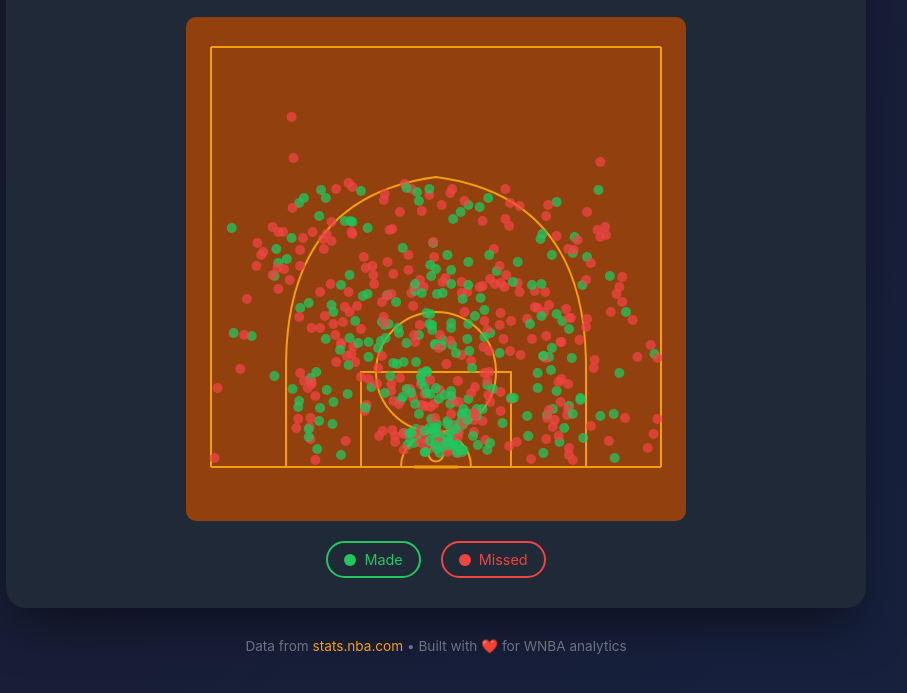
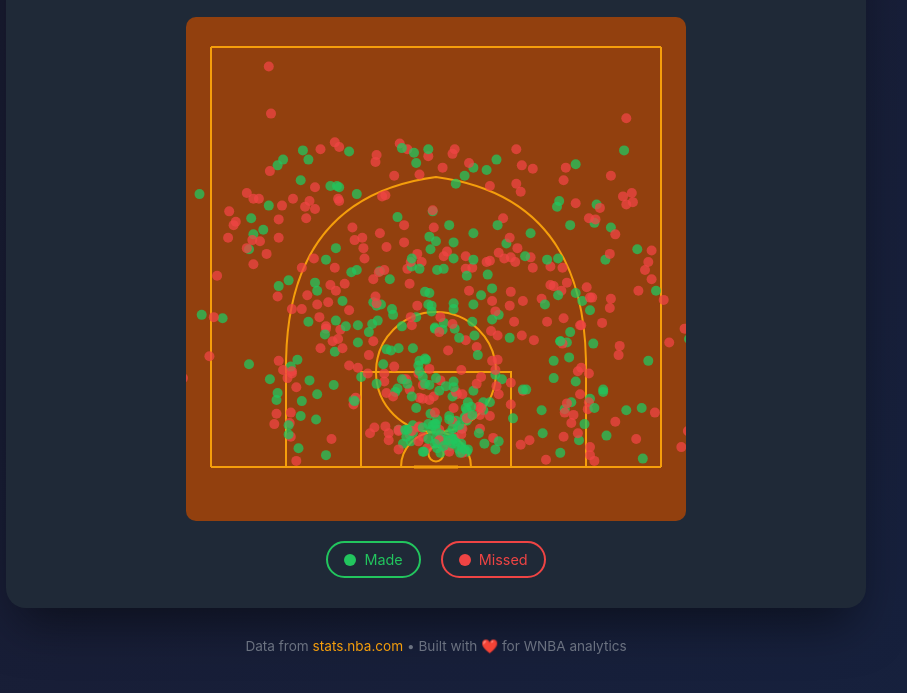
Before and after one commit to keerthi-manur/WNBA_Shot_Charts, a plain HTML site: page index.html in a window 1280 px wide. Shown: the part 405-1098 px from the top of the page, without its empty margins (204-1111 px from the left). Drawn offline with Linux system fonts and the light colour scheme.

Commit message:
Update index.html

```diff
--- a/index.html
+++ b/index.html
@@ -375,9 +375,9 @@
       shotsGroup.innerHTML = '';
 
       shots.forEach((shot) => {
-        // Spread shots out more to match court lines
-        const x = 250 + (shot.LOC_X * 0.95);
-        const y = 437 - (shot.LOC_Y * 1.0);
+        // Spread shots out more aggressively
+        const x = 250 + (shot.LOC_X * 1.1);
+        const y = 437 - (shot.LOC_Y * 1.15);
 
         const circle = document.createElementNS('http://www.w3.org/2000/svg', 'circle');
         circle.setAttribute('cx', x);
```
